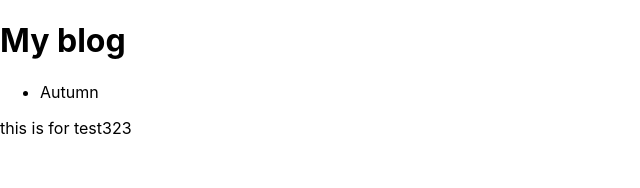
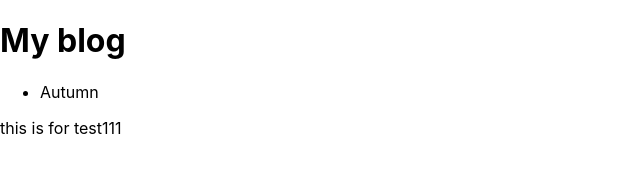
Before and after one commit to again7536/portfolio, a Next.js app: page / in a window 1280 px wide. Shown: the top 188 px of the page, without its empty margins (0-640 px from the left). Built offline with nearby package versions, Linux system fonts and the light colour scheme.

Commit message:
[Test] auto build

```diff
--- a/src/pages/index.tsx
+++ b/src/pages/index.tsx
@@ -9,7 +9,7 @@ export default function Home() {
             <ul className='projects'>
                 <li><Link href="/autumn">Autumn</Link></li>
             </ul>
-            this is for test323
+            this is for test111
         </div>
     );
 }
```
